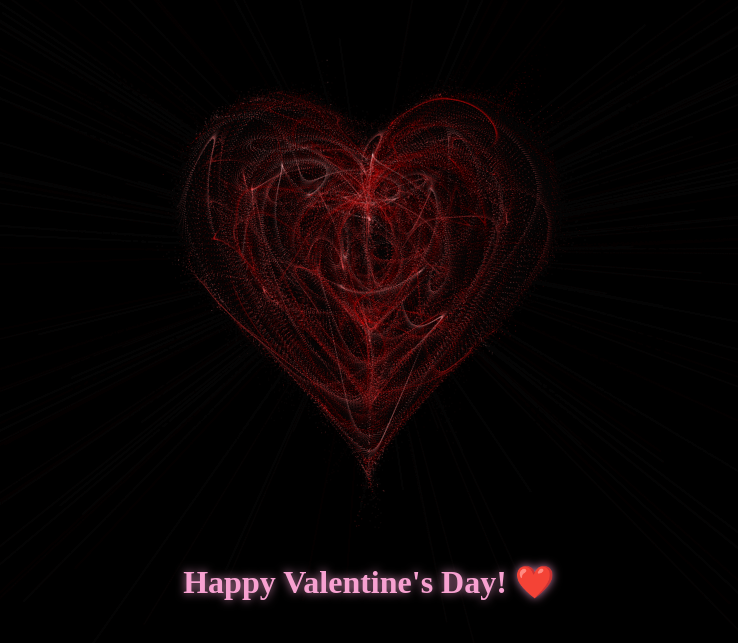
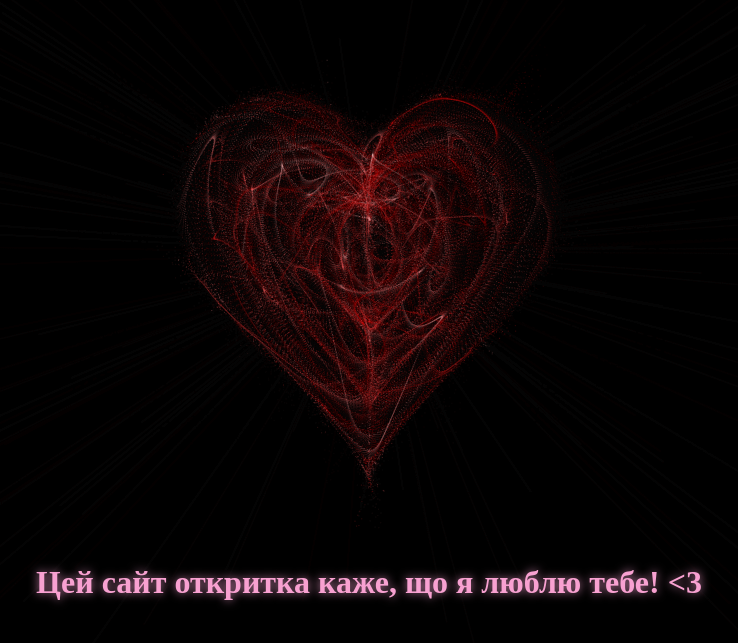
Before and after one commit to bewayos/val, a plain HTML site: page index.html in a window 1280 px wide. Shown: the part 149-792 px from the top of the page, without its empty margins (271-1009 px from the left). Drawn offline with Linux system fonts and the light colour scheme.

Commit message:
Update index.html

```diff
--- a/index.html
+++ b/index.html
@@ -2,7 +2,7 @@
 <html lang="en">
 <head>
     <meta charset="utf-8">
-    <title>Heart Animation Effect</title>
+    <title>For Totane by Byo</title>
 
     <style>
         body {
@@ -43,7 +43,7 @@
     <canvas id="heart"></canvas>
 
     <!-- Текст одразу видно -->
-    <div id="valentine-text">Happy Valentine's Day! ❤️</div>
+    <div id="valentine-text">Цей сайт откритка каже, що я люблю тебе! <3 </div>
 
     <script src="script.js"></script>
 </body>
```
